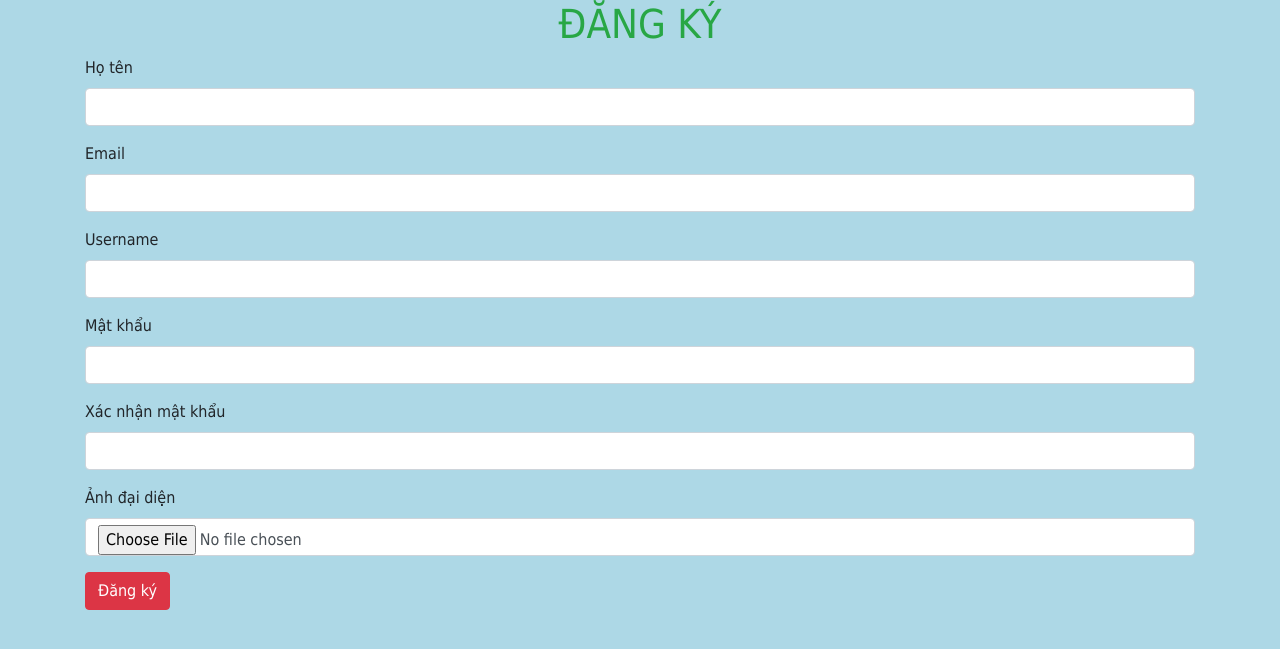
After one commit to duonghuuthanh/saleappv33, a Flask app: page /register in a window 1280 px wide. The commit adds this page. Shown: the top 649 px of the page. Run offline with Flask 2, Linux system fonts and the light colour scheme; some libraries are stand-ins or nearby versions.

Commit message:
dang ky va sua cau truy van

```diff
--- a/saleapp/main.py
+++ b/saleapp/main.py
@@ -2,6 +2,7 @@ from flask import render_template, request, redirect
 from saleapp import app, utils, login
 from saleapp.admin import *
 from flask_login import login_user
+import os
 
 
 @app.route("/")
@@ -48,6 +49,30 @@ def login_usr():
     return redirect('/admin')
 
 
+@app.route('/register', methods=['get', 'post'])
+def register():
+    err_msg = ""
+    if request.method == 'POST':
+        password = request.form.get('password')
+        confirm = request.form.get('confirm-password')
+        if password == confirm:
+            name = request.form.get('name')
+            email = request.form.get('email')
+            username = request.form.get('username')
+            f = request.files["avatar"]
+            avatar_path = 'images/upload/%s' % f.filename
+            f.save(os.path.join(app.root_path, 'static/', avatar_path))
+            if utils.register_user(name=name, username=username, password=password,
+                                   email=email, avatar=avatar_path):
+                return redirect('/')
+            else:
+                err_msg = "Hệ thống đang bị lỗi! Vui lòng thực hiện sau!"
+        else:
+            err_msg = "Mật khâu KHÔNG khớp!"
+
+    return render_template('register.html', err_msg=err_msg)
+
+
 @login.user_loader
 def get_user(user_id):
     return utils.get_user_by_id(user_id=user_id)
--- a/saleapp/templates/index.html
+++ b/saleapp/templates/index.html
@@ -8,7 +8,7 @@
 </head>
 <body>
     <h1 class="text-center">WEBSITE BÁN HÀNG TRỰC TUYẾN</h1>
-
+    <a href="{{ url_for('register') }}">Đăng ký</a>
     <ul>
         <li><a href="{{ url_for('product_list') }}"> Tất cả </a></li>
         {% for c in categories %}
--- /dev/null
+++ b/saleapp/templates/register.html
@@ -0,0 +1,69 @@
+<!DOCTYPE html>
+<html lang="en">
+<head>
+    <meta charset="UTF-8">
+    <title>Đăng ký</title>
+    <link href="https://stackpath.bootstrapcdn.com/bootstrap/4.5.2/css/bootstrap.min.css" rel="stylesheet" />
+    <link href="{{ url_for('static', filename='css/style.css') }}" rel="stylesheet" />
+</head>
+<body>
+    <div class="container">
+        <h1 class="text-center text-success">ĐĂNG KÝ</h1>
+        {% if err_msg %}
+        <div class="alert alert-danger">
+            {{ err_msg }}
+        </div>
+        {% endif %}
+        <form method="post" action=""
+              enctype="multipart/form-data">
+            <div class="form-group">
+                <label for="name">Họ tên</label>
+                <input type="text"
+                       name="name"
+                       id="name"
+                       required
+                       class="form-control" />
+            </div>
+            <div class="form-group">
+                <label for="email">Email</label>
+                <input type="email"
+                       name="email"
+                       id="email"
+                       class="form-control" />
+            </div>
+            <div class="form-group">
+                <label for="username">Username</label>
+                <input type="text"
+                       name="username"
+                       id="username"
+                       class="form-control" />
+            </div>
+            <div class="form-group">
+                <label for="name">Mật khẩu</label>
+                <input type="password"
+                       name="password"
+                       id="password"
+                       class="form-control" />
+            </div>
+            <div class="form-group">
+                <label for="confirm-password">Xác nhận mật khẩu</label>
+                <input type="password"
+                       name="confirm-password"
+                       id="confirm-password"
+                       class="form-control" />
+            </div>
+            <div class="form-group">
+                <label for="avatar">Ảnh đại diện</label>
+                <input type="file"
+                       name="avatar"
+                       id="avatar"
+                       class="form-control" />
+            </div>
+            <div class="form-group">
+                <input type="submit" value="Đăng ký"
+                       class="btn btn-danger" />
+            </div>
+        </form>
+    </div>
+</body>
+</html>
```
Also changed, not shown: saleapp/utils.py (+47 -16 lines), saledbv1.sql (+5 -4 lines), saleapp/static/images/upload/avatar1.jpg (added).
